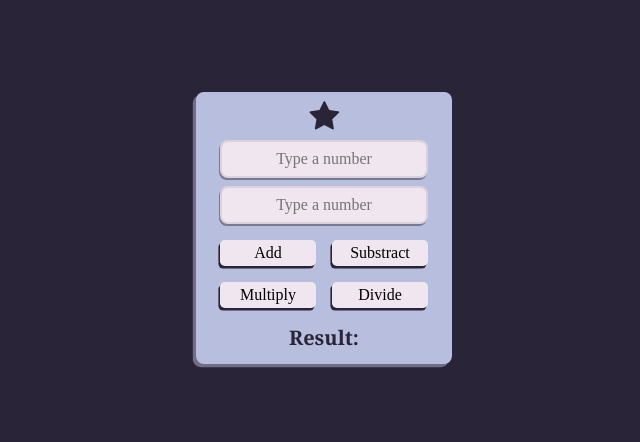
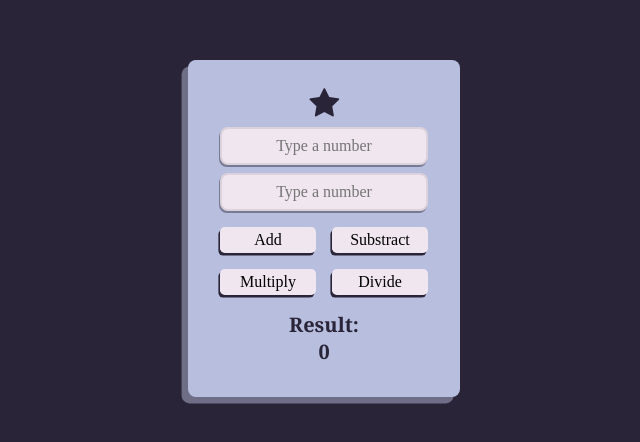
Before and after one commit to muriisantuss/calculator2.0, an Angular app: page / in a window 1280 px wide. Shown: the part 172-614 px from the top of the page, without its empty margins (316-956 px from the left). Built offline with nearby package versions, Linux system fonts and the light colour scheme.

Commit message:
reorganize the html structure, create an inputs div, delete the labels, change the sum variable to number and update css

```diff
--- a/src/app/fullname/fullname.component.css
+++ b/src/app/fullname/fullname.component.css
@@ -20,11 +20,9 @@ main {
   align-items: center;
   justify-content: center;
   background-color: var(--puple2-);
-
-  width: 16rem;
-  height: 17rem;
+  padding: 2rem;
   border-radius: 0.5rem;
-  box-shadow: -0.2rem 0.2rem 0 0 #b8bedd7a;
+  box-shadow: -0.4rem 0.4rem 0 0 #b8bedd7a;
 }
 
 .checked {
@@ -47,10 +45,23 @@ button {
   box-shadow: -.1rem 0.16rem 0 0 var(--purple-);
 }
 
+button:hover{
+  box-shadow: 0rem 0rem 0 0 var(--purple-);
+  transition: 0.1s ease-in-out 0.1s;
+  cursor: pointer;
+
+}
+
+
 h1,
 p {
   font: bold 1.25rem "Cambria", sans-serif;
   color: #2a2438;
+}
+
+#inputs{
+  display: grid;
+
 }
 
 input {
@@ -68,6 +79,8 @@ input:focus {
   /* Your custom styles for focused or active state */
   outline: none; /* Remove the default focus outline */
   border: 2px solid var(--purple-);
+  transition: 0.01s ease-in-out 0.01s;
+
 }
 
 p,
--- a/src/app/fullname/fullname.component.html
+++ b/src/app/fullname/fullname.component.html
@@ -5,21 +5,20 @@
       <span class="fa fa-star checked"></span>
     </header>
     <form>
-      <label for="number1"></label>
+      <div id="inputs">
         <input
           type="number"
           placeholder="Type a number"
           [(ngModel)]="n1"
           name="number1 "
         />
-      <label for="number2"></label>
         <input
           type="number"
           placeholder="Type a number"
           [(ngModel)]="n2"
           name="number2"
         />
-
+      </div>
       <div id="buttons">
         <button (click)="calculator(1)">Add</button>
         <button (click)="calculator(2)">Substract</button>
--- a/src/app/fullname/fullname.component.ts
+++ b/src/app/fullname/fullname.component.ts
@@ -8,9 +8,9 @@ import { Component } from '@angular/core';
 export class FullnameComponent {
   n1: any;
   n2: any;
-  sum: any;
+  sum: number = 0;
 
-  calculator(operation: any) {
+  calculator(operation: number) {
     if (operation == 1) {
       return (this.sum = this.n1 + this.n2);
     } else if (operation == 2) {
```
Lines whose indentation alone changed are shown as unchanged.
